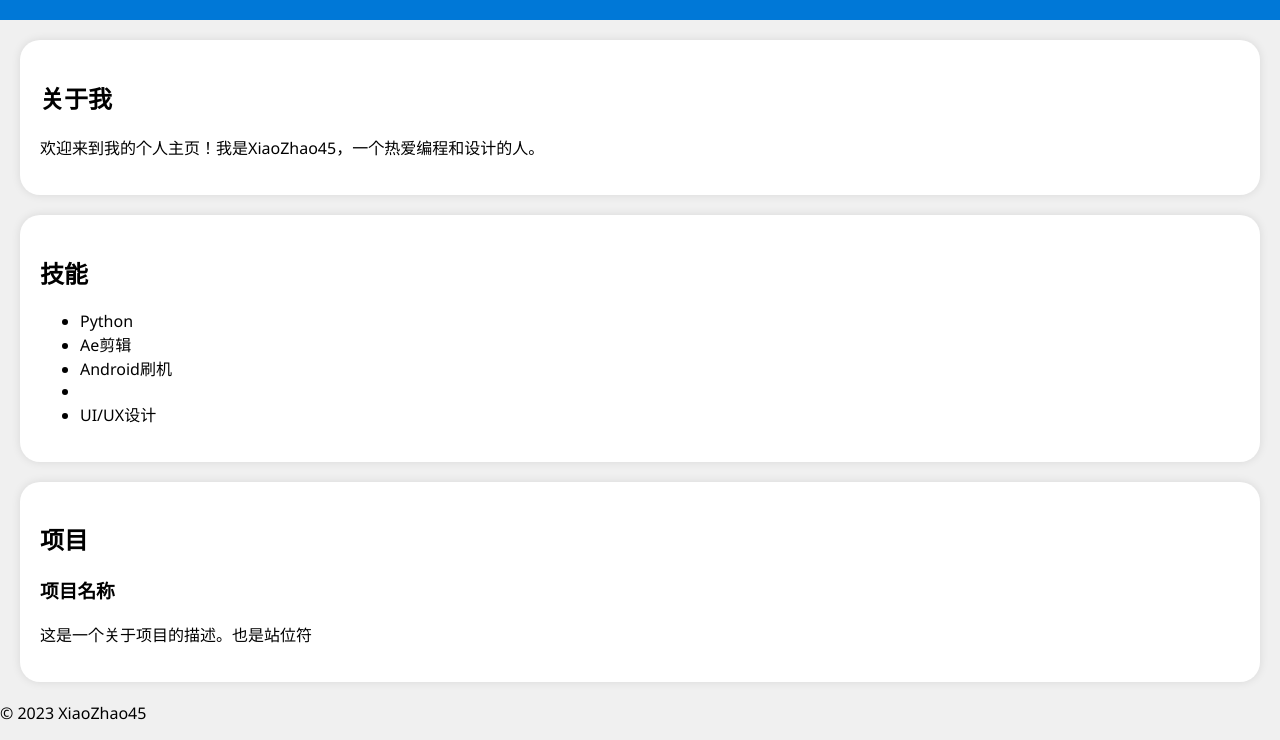
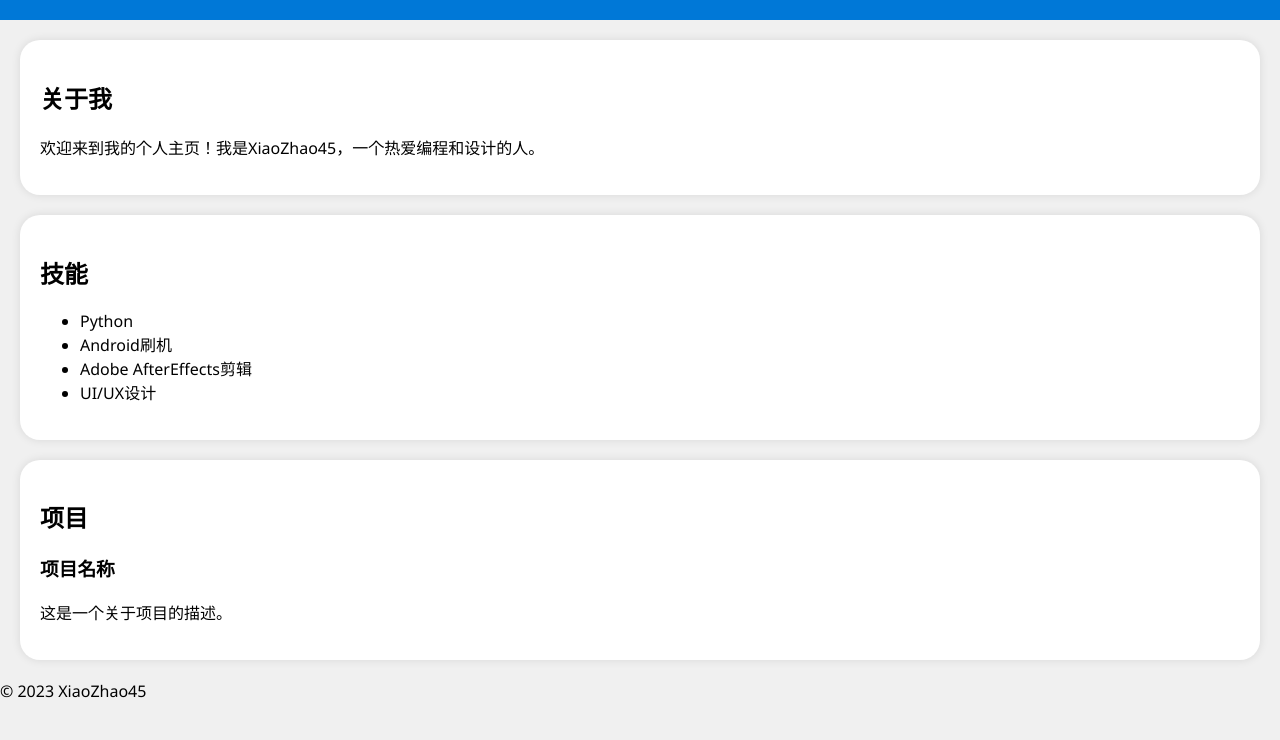
Before and after one commit to xiaozhao45/xiaozhao45.github.io, a plain HTML site: page index.html in a window 1280 px wide. Shown: the part 109-849 px from the top of the page. After the commit the page ends 827 px from the top, so only its background shows below. Drawn offline with Linux system fonts and the light colour scheme.

Commit message:
Update index.html
Rewrite website ×2

```diff
--- a/index.html
+++ b/index.html
@@ -21,8 +21,8 @@
             <h2>技能</h2>
             <ul>
                 <li>Python</li>
-                <li>Ae剪辑</li>
-                <li>Android刷机<li>
+                <li>Android刷机</li>
+                <li>Adobe AfterEffects剪辑</li>
                 <li>UI/UX设计</li>
             </ul>
         </section>
@@ -30,7 +30,7 @@
             <h2>项目</h2>
             <div class="project-card">
                 <h3>项目名称</h3>
-                <p>这是一个关于项目的描述。也是站位符</p>
+                <p>这是一个关于项目的描述。</p>
             </div>
         </section>
     </main>
```
